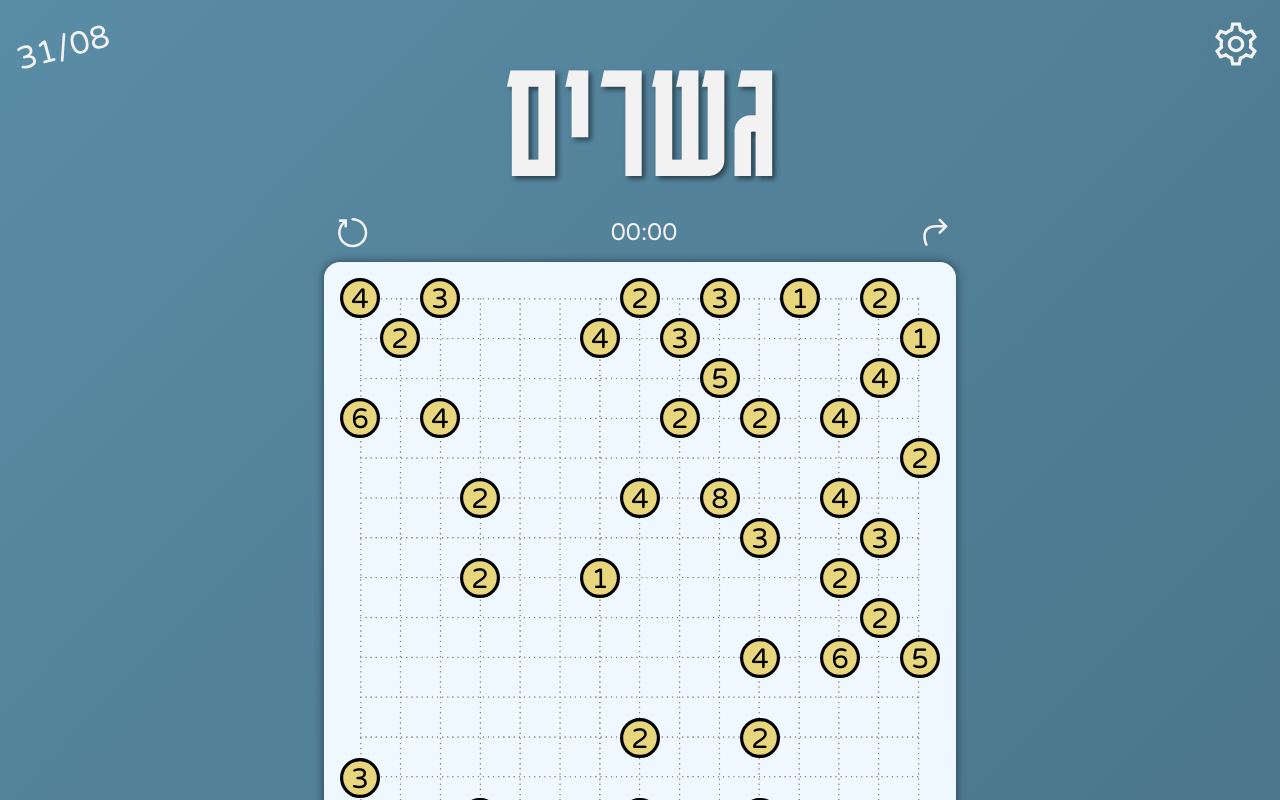
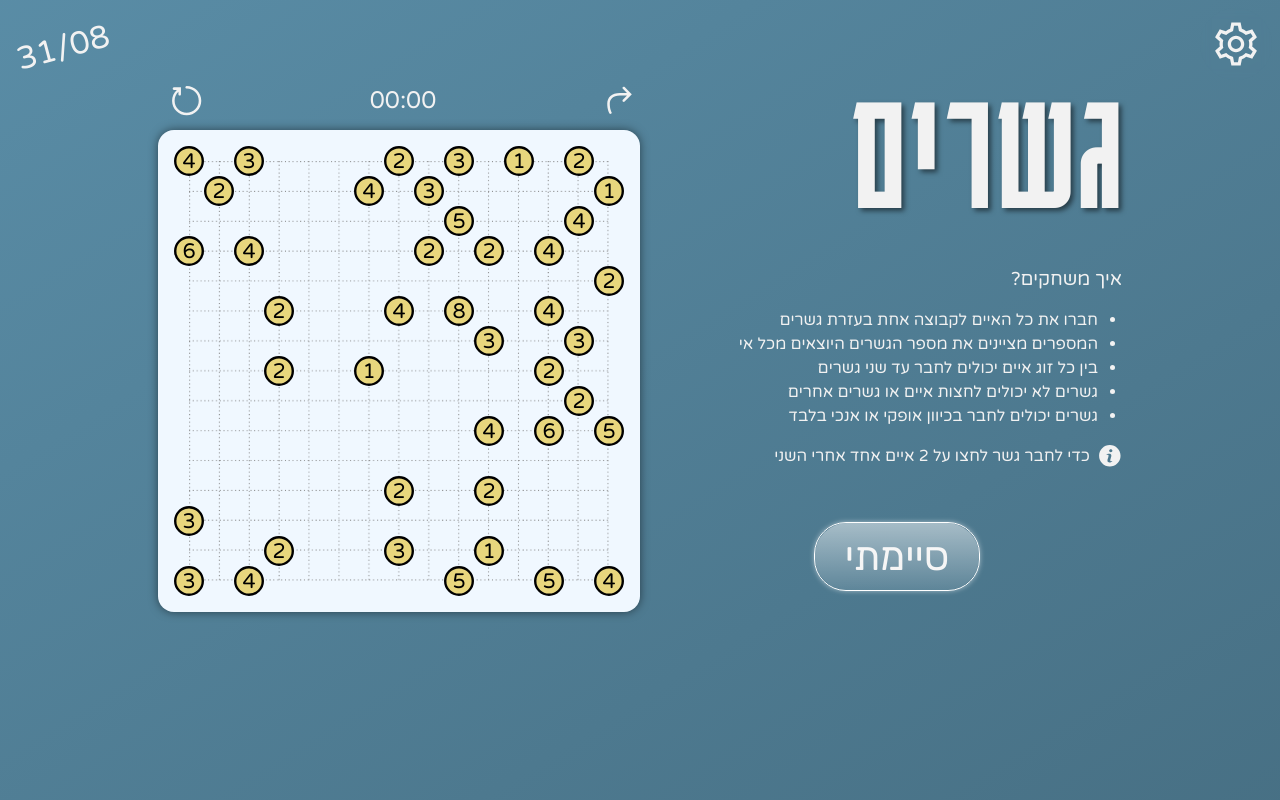
Before and after one commit to almogshoob/bridges, a React (Vite) app: page / in a window 1280 px wide. Shown: the top 800 px of the page. Built offline with nearby package versions, Linux system fonts and the light colour scheme.

Commit message:
responsive between pc and mobile, DoneButton to a component

```diff
--- a/src/App.css
+++ b/src/App.css
@@ -17,10 +17,10 @@
   --island-stroke-x: hsl(0, 50%, 50%);
   --bridge-color: hsl(25deg 70% 30%);
 
-  --board-width: min(85vw, 600px);
+  --board-width: min(85vw, 450px);
 
   min-height: 100svh;
-  font-size: 1.1rem;
+  font-size: 16px;
   user-select: none;
 
   color: var(--app-text-color);
@@ -66,47 +66,70 @@
 
   /* because somehow i get height more than needed */
   display: grid;
-}
-.settings:hover {
-  background-color: var(--opacity-hover-background-color);
-  transition: background-color 100ms;
-}
-.settings:hover .settings-list {
-  height: 7rem;
-}
-.settings:hover svg {
-  transform: rotate(60deg);
-}
-.settings svg {
+
+  & svg {
     cursor: pointer;
     box-sizing: border-box;
     padding: 0.1rem;
     width: var(--width);
     transition: transform 300ms;
   }
-.settings-list {
+
+  & .settings-list {
     height: 0;
     transition: height 300ms;
     overflow: hidden;
     align-items: center;
     font-size: 0.8rem;
     box-sizing: border-box;
-}
-.settings-list > :first-child {
+
+    & > :first-child {
       margin-top: 0.5rem;
     }
-.settings-list p {
+
+    & p {
       margin-block: 0 0.3rem;
     }
-.settings-list .toggle {
+
+    & .toggle {
       margin-bottom: 0.6rem;
       --toggle-width: 2.5rem;
       --toggle-bg-color: var(--app-text-color);
       --toggle-fg-color: var(--app-background-color);
       --toggle-check-color: hsl(160, 55%, 50%);
     }
+  }
+
+  &:hover {
+    background-color: var(--opacity-hover-background-color);
+    transition: background-color 100ms;
+    & .settings-list {
+      height: 7rem;
+    }
+    & svg {
+      transform: rotate(60deg);
+    }
+  }
+}
+
+.date {
+  top: 2rem;
+  left: 1rem;
+  position: absolute;
+  font-size: clamp(1.5rem, 4vw, 2rem);
+  rotate: -15deg;
+  line-height: 1;
+  margin-block: 0;
+}
+
+.main-wrapper {
+  display: grid;
+  grid-template-areas: "title" "board" "done" "rules";
+  column-gap: 2rem;
+}
 
 .page-title {
+  grid-area: title;
   font-size: clamp(5rem, 22vw, 11rem);
   font-weight: 400;
   font-family: "Karantina";
@@ -121,17 +144,9 @@
   letter-spacing: 0px;
 }
 
-.date {
-  top: 2rem;
-  left: 1rem;
-  position: absolute;
-  font-size: clamp(1.5rem, 4vw, 2rem);
-  rotate: -15deg;
-  line-height: 1;
-  margin-block: 0;
-}
-
 .console {
+  grid-area: board;
+  align-self: center;
   max-width: fit-content;
   margin-inline: auto;
 }
@@ -266,6 +281,7 @@
 }
 
 .done-wrapper {
+  grid-area: done;
   text-align: center;
   margin-top: 2rem;
 }
@@ -300,6 +316,7 @@
 }
 
 .how-to {
+  grid-area: rules;
   width: var(--board-width);
   margin-inline: auto;
   padding-block: 1rem 2rem;
@@ -320,7 +337,6 @@
 
 .help {
   gap: 0.5rem;
-  margin-top: 1.2rem;
 }
 .help p {
   margin: 0;
@@ -363,6 +379,23 @@
   height: 4.5rem;
 }
 
+@media (width > 500px) {
+  .main-wrapper {
+    grid-template-areas: "title board" "rules board" "done board";
+    padding: 1rem;
+    padding-top: 5rem;
+    margin-inline: auto;
+    width: fit-content;
+  }
+  .page-title {
+    padding: 0;
+    text-align: right;
+  }
+  .how-to {
+    padding-bottom: 0;
+  }
+}
+
 /* example board */
 
 /* .App {
--- a/src/components/Board/Board.jsx
+++ b/src/components/Board/Board.jsx
@@ -4,17 +4,10 @@ import { RestartIcon, UndoIcon } from "../../assets/icons";
 import { Bridge, Island, Timer } from "../../components";
 import useBoardStore from "../../stores/boardStore";
 import useSettingsStore from "../../stores/settingsStore";
-import {
-  getBridgeId,
-  getLastTime,
-  getNeighbours,
-  isSolutionCorrect,
-  isValidBridge,
-  runLottie,
-} from "../../utils/utils";
+import { getBridgeId, getNeighbours, isValidBridge } from "../../utils/utils";
 
-export const Board = ({ lottieConfettiRef, lottieFailRef }) => {
-  const { timerState, isHardMode, setTimerState } = useSettingsStore();
+export const Board = () => {
+  const { timerState, setTimerState } = useSettingsStore();
   const {
     islands,
     bridges,
@@ -26,8 +19,6 @@ export const Board = ({ lottieConfettiRef, lottieFailRef }) => {
   const [originCoordinates, setOriginCoordinates] = useState("");
   const gameStack = useRef([]).current;
   const restartCounter = useRef(0);
-
-  const lastTime = getLastTime(isHardMode);
 
   const updateNeighbours = (bridgeId, update) => {
     getNeighbours(bridgeId).forEach((islandId) => {
@@ -88,15 +79,6 @@ export const Board = ({ lottieConfettiRef, lottieFailRef }) => {
     }
   };
 
-  const handleSubmit = () => {
-    if (isSolutionCorrect(islands, bridges)) {
-      runLottie("lottie-confetti", lottieConfettiRef);
-      setTimerState("finish");
-    } else {
-      runLottie("lottie-fail", lottieFailRef);
-    }
-  };
-
   return (
     <div className="console">
       <div className="board-top | row">
@@ -141,12 +123,6 @@ export const Board = ({ lottieConfettiRef, lottieFailRef }) => {
           ))}
         </div>
       </div>
-      <div className="done-wrapper">
-        <button className="done-button" onClick={handleSubmit}>
-          סיימתי
-        </button>
-        {lastTime && <p>סיימת היום תוך {lastTime}</p>}
-      </div>
     </div>
   );
 };
--- /dev/null
+++ b/src/components/DoneButton/DoneButton.jsx
@@ -0,0 +1,29 @@
+import "../../App.css";
+import useBoardStore from "../../stores/boardStore";
+import useSettingsStore from "../../stores/settingsStore";
+import { getLastTime, isSolutionCorrect, runLottie } from "../../utils/utils";
+
+export const DoneButton = ({ lottieConfettiRef, lottieFailRef }) => {
+  const { isHardMode, setTimerState } = useSettingsStore();
+  const { islands, bridges } = useBoardStore();
+
+  const lastTime = getLastTime(isHardMode);
+
+  const handleSubmit = () => {
+    if (isSolutionCorrect(islands, bridges)) {
+      runLottie("lottie-confetti", lottieConfettiRef);
+      setTimerState("finish");
+    } else {
+      runLottie("lottie-fail", lottieFailRef);
+    }
+  };
+
+  return (
+    <div className="done-wrapper">
+      <button className="done-button" onClick={handleSubmit}>
+        סיימתי
+      </button>
+      {lastTime && <p>סיימת היום תוך {lastTime}</p>}
+    </div>
+  );
+};
--- a/src/components/HowTo/HowTo.jsx
+++ b/src/components/HowTo/HowTo.jsx
@@ -12,18 +12,7 @@ export const HowTo = () => {
   return (
     <div className="how-to | column">
       <section>
-        <div className="help | column">
-          <div className="row">
-            <InfoIcon className="icon" />
-            <p>כדי לחבר גשר לחצו על 2 איים אחד אחרי השני</p>
-          </div>
-          {/* TODO help example */}
-          {/* <div className="row fit-content button-like" onClick={toggleModal}>
-            <HelpIcon className="icon" />
-            <p>לא הבנתי תן דוגמה</p>
-          </div> */}
-        </div>
-        <h3>חוקים</h3>
+        <h3>איך משחקים?</h3>
         <ul>
           <li>חברו את כל האיים לקבוצה אחת בעזרת גשרים</li>
           <li>המספרים מציינים את מספר הגשרים היוצאים מכל אי</li>
@@ -32,6 +21,17 @@ export const HowTo = () => {
           <li>גשרים יכולים לחבר בכיוון אופקי או אנכי בלבד</li>
         </ul>
       </section>
+      <div className="help | column">
+        <div className="row">
+          <InfoIcon className="icon" />
+          <p>כדי לחבר גשר לחצו על 2 איים אחד אחרי השני</p>
+        </div>
+        {/* TODO help example */}
+        {/* <div className="row fit-content button-like" onClick={toggleModal}>
+            <HelpIcon className="icon" />
+            <p>לא הבנתי תן דוגמה</p>
+          </div> */}
+      </div>
       {/* <HowToModal open={isModalOpen} onClose={toggleModal} /> */}
     </div>
   );
--- a/src/components/index.js
+++ b/src/components/index.js
@@ -2,6 +2,7 @@ export * from "./Board/Board"
 export * from "./Bridge/Bridge"
 export * from "./Confetti/Confetti"
 export * from "./DateDisplay/DateDisplay"
+export * from "./DoneButton/DoneButton"
 export * from "./Fail/Fail"
 export * from "./HowTo/HowTo"
 export * from "./HowToModal/HowToModal"
--- a/src/pages/MainPage/MainPage.jsx
+++ b/src/pages/MainPage/MainPage.jsx
@@ -3,13 +3,14 @@ import {
   Board,
   Confetti,
   DateDisplay,
+  DoneButton,
   Fail,
   HowTo,
   Settings,
 } from "../../components";
 import useSettingsStore from "../../stores/settingsStore";
 
-// TODO how to example, hover
+// TODO how to example, hover, make grid by width (board width use svh too)
 
 const MainPage = () => {
   const { isHardMode, isDarkMode } = useSettingsStore();
@@ -26,13 +27,16 @@ const MainPage = () => {
       tabIndex={0}
     >
       <Settings />
-      <h1 className="page-title">גשרים</h1>
       <DateDisplay />
-      <Board
-        lottieConfettiRef={lottieConfettiRef}
-        lottieFailRef={lottieFailRef}
-      />
-      <HowTo />
+      <div className="main-wrapper">
+        <h1 className="page-title">גשרים</h1>
+        <Board />
+        <DoneButton
+          lottieConfettiRef={lottieConfettiRef}
+          lottieFailRef={lottieFailRef}
+        />
+        <HowTo />
+      </div>
       <Fail lottieRef={lottieFailRef} />
       <Confetti lottieRef={lottieConfettiRef} />
     </div>
```
Lines whose indentation alone changed are shown as unchanged.
